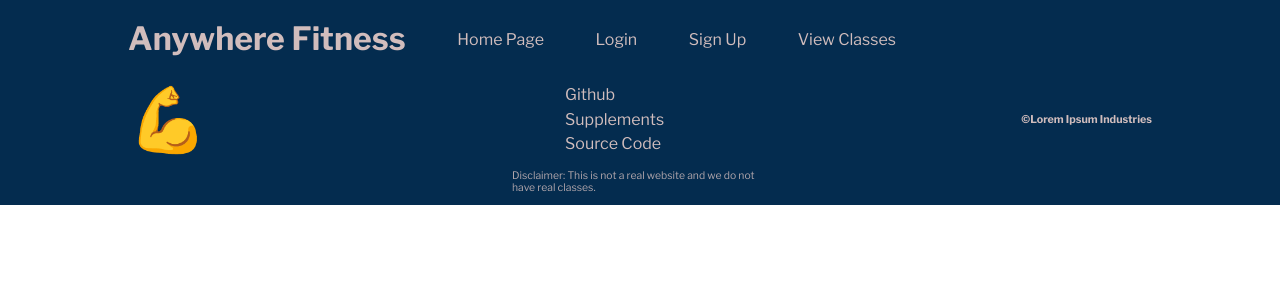
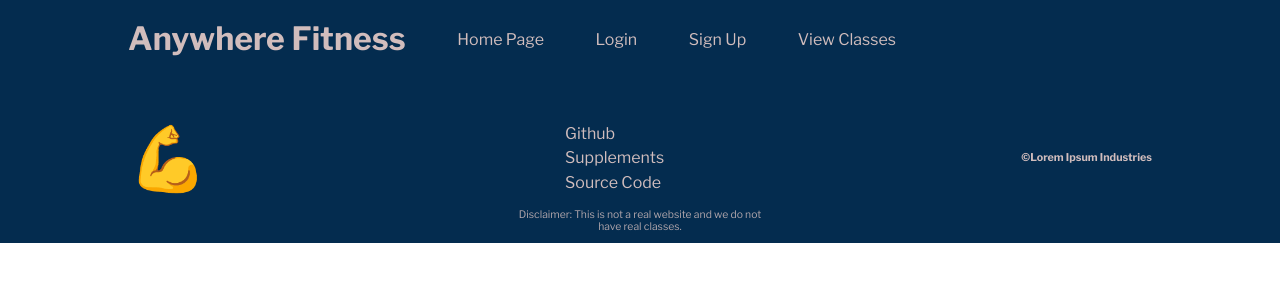
Before and after one commit to ft-anywhere-fitness/Full-Time-Anywhere-Fitness-Front-End, a React (Create React App) app: page / in a window 1280 px wide. Shown: the top 300 px of the page. Built offline with nearby package versions, Linux system fonts and the light colour scheme.

Commit message:
done with header and footer for now

```diff
--- a/src/components/Footer.js
+++ b/src/components/Footer.js
@@ -12,7 +12,7 @@ export default function Footer(){
         <footer className='footer'>
             {/* all the items in the footer will have the classname 'nav-item' */}
             <nav className='footer-nav'>
-                <h4 class='muscle-arm'>💪</h4>
+                <h4 class='footer-muscle-arm'>💪</h4>
                 <div className='footer-links'>
                     <a target="_blank" className='footer-nav-item' href= 'https://github.com'>Github</a>
                     <a target="_blank" className = 'footer-nav-item' href=''>Supplements</a>
--- a/src/index.css
+++ b/src/index.css
@@ -381,6 +381,7 @@ nav {
   align-items: flex-end;
   flex-wrap: wrap;
   justify-content: center;
+  padding-top: 3%;
 }
 .footer-nav {
   display: flex;
@@ -397,9 +398,7 @@ nav {
   width: 20%;
   font-size: 0.65rem;
   color: rgba(209, 189, 189, 0.842);
-}
-.footer-nav img {
-  height: 100%;
+  text-align: center;
 }
 .footer-links {
   display: flex;
@@ -408,7 +407,7 @@ nav {
 .footer-links a {
   margin: 3% 0;
 }
-.footer-nav .muscle-arm {
+.footer-muscle-arm {
   font-size: 4rem;
 }
 @media (max-width: 620px) {
--- a/src/less/footer.less
+++ b/src/less/footer.less
@@ -5,6 +5,7 @@
     align-items: flex-end;
     flex-wrap: wrap;
     justify-content: center;
+    padding-top: 3%;
 }
 
 .footer-nav{
@@ -25,13 +26,8 @@
     width: 20%;
     font-size: .65rem;
     color: rgba(209, 189, 189, 0.842);
-        //made this text a little more faded out on purpose
-
-
-}
-
-.footer-nav img{
-    height: 100%;
+        //made this text a little darker on purpose
+    text-align: center;
 }
 
 //.footer-links is Github, Source Code and Supplements.
@@ -44,8 +40,8 @@
     margin: 3% 0;
 }
 
-//Just making this big enough to fill out the header
-.footer-nav .muscle-arm{
+//Just making this big enough to fill out the footer
+.footer-muscle-arm{
     font-size: 4rem;
 }
 
```
